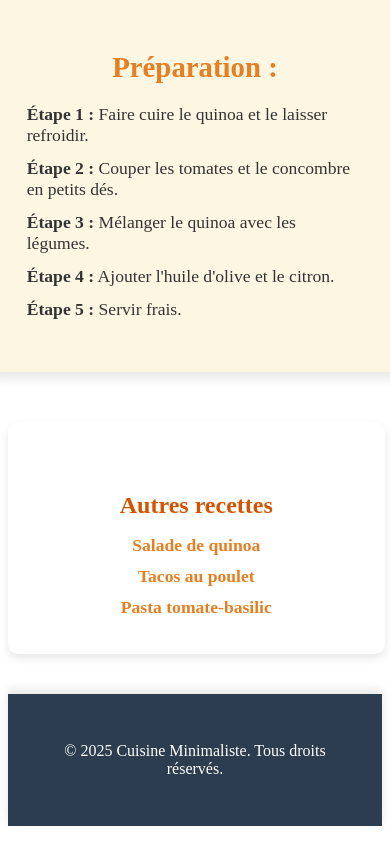
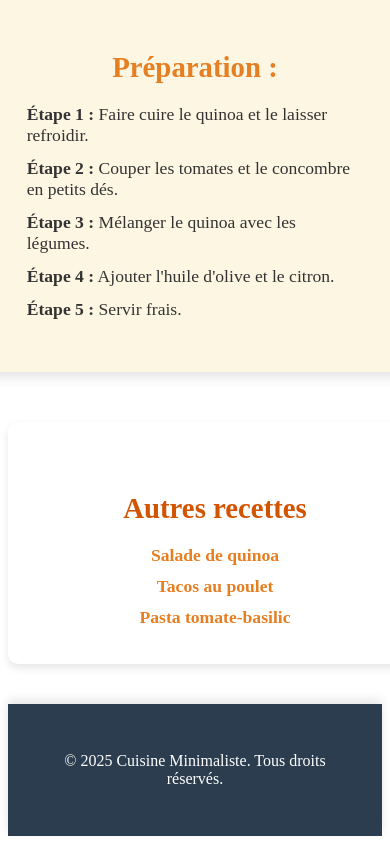
Before and after one commit to chirelhalioua/mon-site-de-cuisine, a Nuxt app: page /recettes/1 in a window 390 px wide. Shown: the part 902-1746 px from the top of the page. Built offline with nearby package versions, Linux system fonts and the light colour scheme.

Commit message:
Update [id].vue

```diff
--- a/pages/recettes/[id].vue
+++ b/pages/recettes/[id].vue
@@ -242,13 +242,20 @@ h2 {
     align-items: center;
   }
 
-  .recipe-detail, .other-recipes {
+  .recipe-detail {
     width: 90%;
   }
 
+  /* Le bloc "Autres recettes" prend toute la largeur */
   .other-recipes {
+    width: 100%;
     margin-top: 20px;
     text-align: center;
   }
+
+  .other-recipes h2 {
+    font-size: 1.8rem;
+    margin-bottom: 20px;
+  }
 }
 </style>
```
